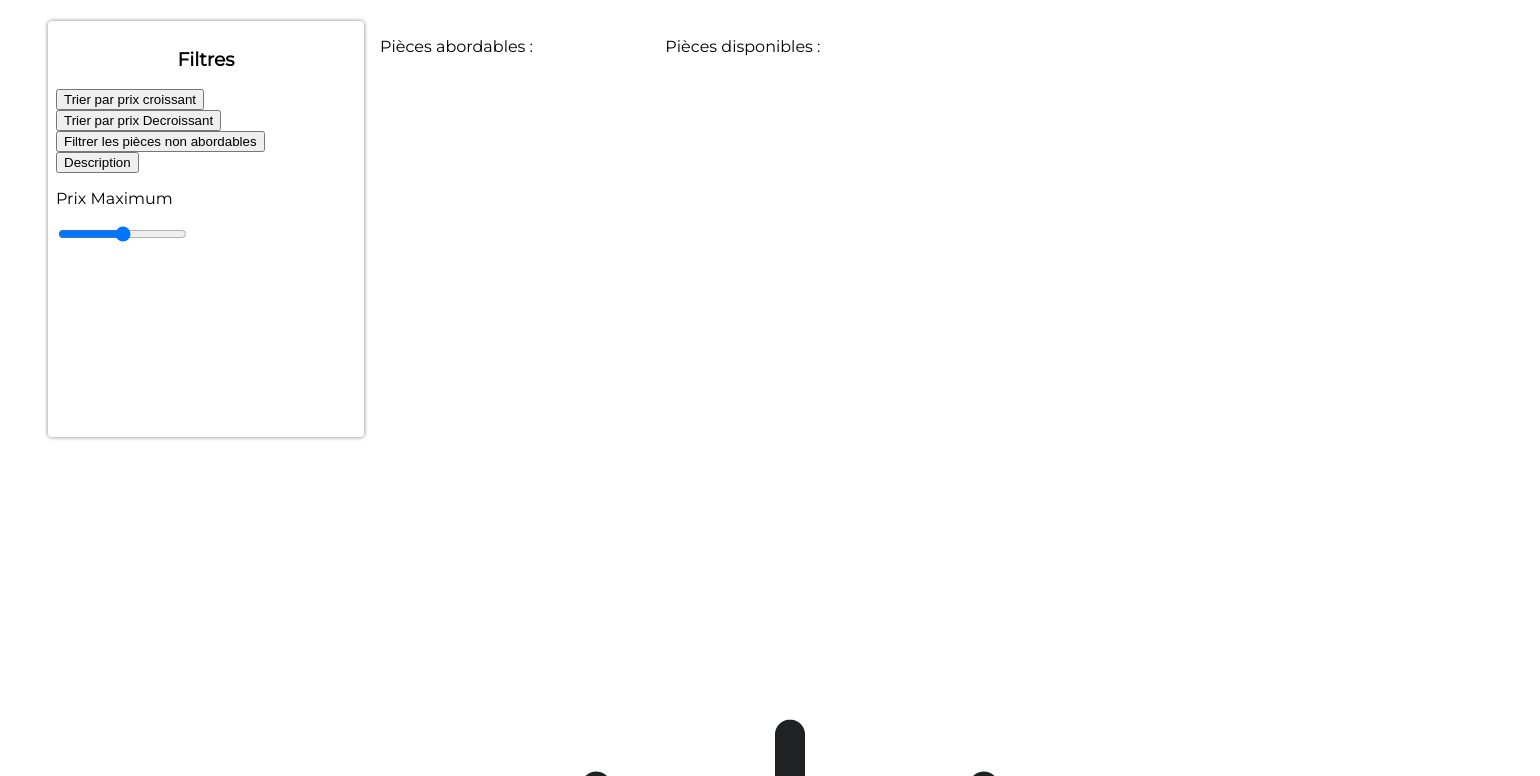
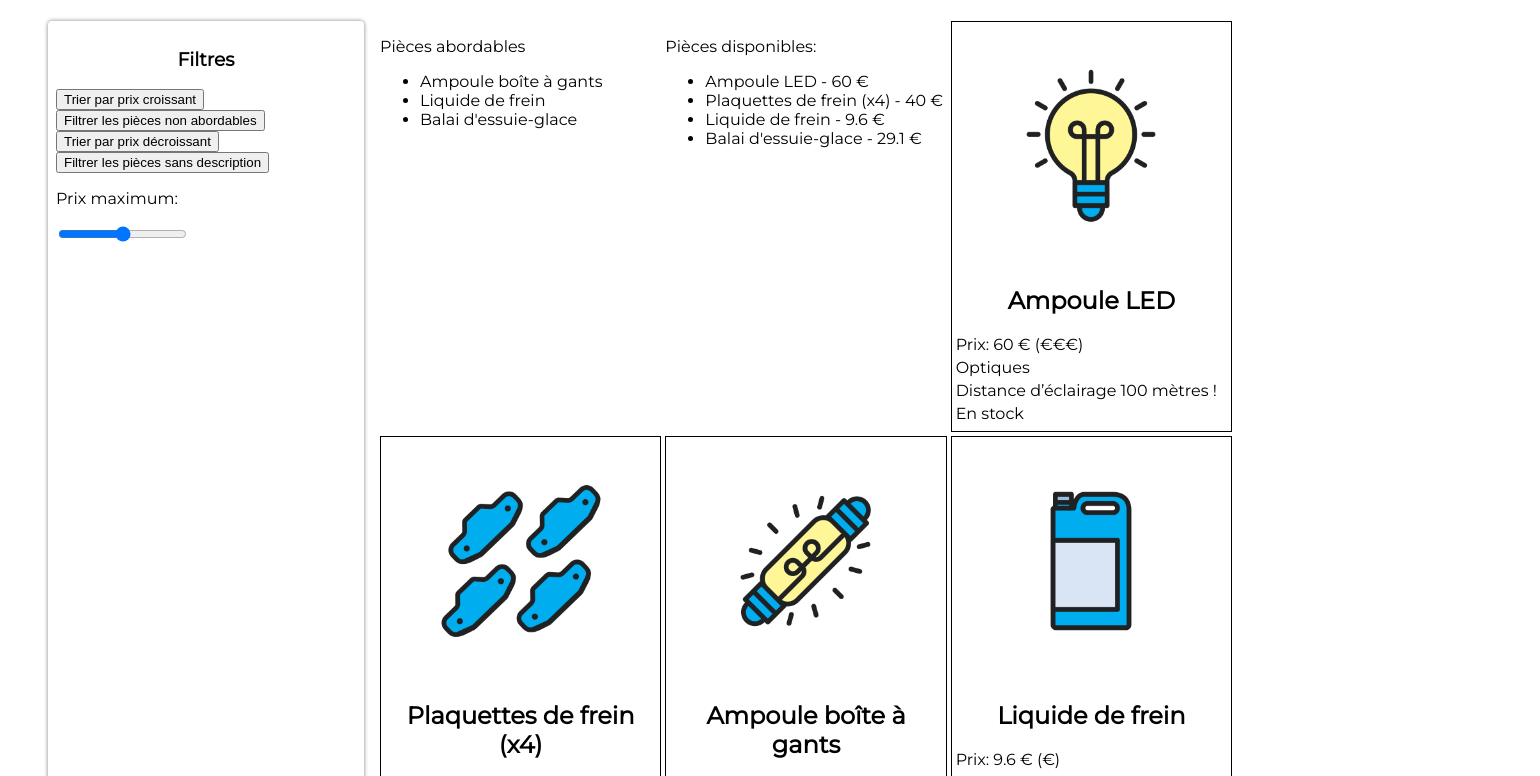
Before and after one commit to BelieveMb/Bonnes_pieces_website, a website: page index.html in a window 1280 px wide. Shown: the part 117-893 px from the top of the page, 1540 px wide, since content can reach past the window. Drawn offline with Linux system fonts and the light colour scheme.

Commit message:
all updates the pieces.js 2

```diff
--- a/index.html
+++ b/index.html
@@ -9,29 +9,32 @@
 	<body>
 		<header>
 			<img src="images/logo-les-bonnes-pieces.png" alt="LOGO">
-			<h1>King Believe</h1>
+			<h1>Les Bonnes Pièces</h1>
 		</header>
 		<main>
 			<!-- Menu de recherche -->
 			<section class="filtres">
 				<h3>Filtres</h3>
-				<button class="btn-trier">Trier par prix croissant</button> <br>
-				<button class="btn-detrier">Trier par prix Decroissant</button>
+				<button class="btn-trier">Trier par prix croissant</button>
 				<br>
-				<button class="btn-filtrer">Filtrer les pièces non
-				abordables</button> <br>
-				<button class="btn-description">Description</button> <br>
-				<p>Prix Maximum</p>
-				<input type="range" name="prix-max" id="prix-max" min="0" max="60">
+				<button class="btn-filtrer">Filtrer les pièces non abordables</button>
+				<br>
+				<button class="btn-decroissant">Trier par prix décroissant</button>
+				<br>
+				<button class="btn-nodesc">Filtrer les pièces sans description</button>
+				<br>
+				<p>Prix maximum:</p>
+				<input type="range" name="prix-max" id="prix-max" min="0" max="60" step="5">
 			</section>
 
 			<!-- Fiches produits -->
 			<section class="fiches">
+				<!-- Code ajouté -->
 				<div class="abordables">
-					<p>Pièces abordables :</p>
+
 				</div>
 				<div class="disponibles">
-					<p>Pièces disponibles :</p>
+
 				</div>
 			</section>
 		</main>
--- a/pieces.js
+++ b/pieces.js
@@ -1,166 +1,141 @@
 // Récupération des pièces depuis le fichier JSON
-const pieces = await fetch("pieces-autos.json").then(pieces => pieces.json());
+const reponse = await fetch('pieces-autos.json');
+const pieces = await reponse.json();
 
-// Fonction qui génère toute la page web
-function genererPieces(pieces) {
+function genererPieces(pieces){
     for (let i = 0; i < pieces.length; i++) {
-       // Création d’une balise dédiée à une pièce auto
+
+        const article = pieces[i];
+        // Récupération de l'élément du DOM qui accueillera les fiches
+        const sectionFiches = document.querySelector(".fiches");
+        // Création d’une balise dédiée à une pièce automobile
         const pieceElement = document.createElement("article");
-       // On crée l’élément img.
+        // Création des balises
         const imageElement = document.createElement("img");
-       // On accède à l’indice i de la liste pieces pour configurer la source de l’image.
-       imageElement.src = pieces[i].image;
+        imageElement.src = article.image;
+        const nomElement = document.createElement("h2");
+        nomElement.innerText = article.nom;
+        const prixElement = document.createElement("p");
+        prixElement.innerText = `Prix: ${article.prix} € (${article.prix < 35 ? "€" : "€€€"})`;
+        const categorieElement = document.createElement("p");
+        categorieElement.innerText = article.categorie ?? "(aucune catégorie)";
+        const descriptionElement = document.createElement("p");
+        descriptionElement.innerText = article.description ?? "Pas de description pour le moment.";
+        const stockElement = document.createElement("p");
+        stockElement.innerText = article.disponibilite ? "En stock" : "Rupture de stock";
+
+        // On rattache la balise article a la section Fiches
+        sectionFiches.appendChild(pieceElement);
         // On rattache l’image à pieceElement (la balise article)
         pieceElement.appendChild(imageElement);
-       // Idem pour le nom, le prix et la catégorie ...
-       // ...
-       // On rattache la balise article au body
-       document.body.appendChild(pieceElement);
+        pieceElement.appendChild(nomElement);
+        pieceElement.appendChild(prixElement);
+        pieceElement.appendChild(categorieElement);
+        //Ajout des éléments au DOM pour l'exercice
+        pieceElement.appendChild(descriptionElement);
+        pieceElement.appendChild(stockElement);
+
+     }
 }
 
-}
-
-// Premier affichage de la page
 genererPieces(pieces);
 
-// Ajout du listener pour trier les pièces par ordre de prix croissant
+ //gestion des bouttons
 const boutonTrier = document.querySelector(".btn-trier");
+
 boutonTrier.addEventListener("click", function () {
-   const piecesOrdonnees = Array.from(pieces)
+    const piecesOrdonnees = Array.from(pieces);
     piecesOrdonnees.sort(function (a, b) {
-       return b.prix - a.prix;
+        return a.prix - b.prix;
      });
-  // Effacement de l'écran et regénération de la page
      document.querySelector(".fiches").innerHTML = "";
     genererPieces(piecesOrdonnees);
 });
 
-// Ajout du listener pour filtrer les pièces non abordables
 const boutonFiltrer = document.querySelector(".btn-filtrer");
+
 boutonFiltrer.addEventListener("click", function () {
     const piecesFiltrees = pieces.filter(function (piece) {
-       return piece.disponibilite;
+        return piece.prix <= 35;
     });
-   // Effacement de l'écran et regénération de la page avec les pièces filtrées uniquement
     document.querySelector(".fiches").innerHTML = "";
     genererPieces(piecesFiltrees);
 });
 
-/*récuperation de données depuis le fichier JSON
-const reponse =  await fetch('pieces-autos.json');
-const pieces =  await reponse.json();
-//la boucle for
-for (let i = 0; i < pieces.length; i++) {
-    //création des balises sur le DOM
-    const article = pieces[i];
-    const articleElement = document.createElement("article");
-    const imageElement = document.createElement("img");
-    //with document.createElement('img') we can create a balise img
-    // imageElement.src = article.image;
-    imageElement.src = pieces[i].image;
-    const nomElement = document.createElement("h2");
-    nomElement.innerText = article.nom;
-    const prixElement =  document.createElement("p");
-    //prixElement.innerText = `Prix : ${article.prix} £`;
-    prixElement.innerText = `Prix: ${article.prix} € (${article.prix < 35 ? "€" : "€€€"})`;
-    const categorieElement = document.createElement("p");
-    categorieElement.innerText = article.categorie ?? "(aucune catégorie)";
-    //operateur nullish ?? pour afficher "(aucune catégorie)" si categorie est null ou undefined
-    const descriptionElement = document.createElement("p");
-    descriptionElement.innerText = article.description ?? "Pas de description pour le moment";
-    //variable stock
-    const stockElement = document.createElement("p");
-    stockElement.innerText = article.disponibilite ? "En stock" : "Rupture de stock";
-    //affiche des balises via le parent
-    const sectionFiches = document.querySelector('.fiches');
-    sectionFiches.appendChild(articleElement);
-    articleElement.appendChild(imageElement);
-    articleElement.appendChild(nomElement);
-    articleElement.appendChild(prixElement);
-    articleElement.appendChild(categorieElement);
-    articleElement.appendChild(descriptionElement);
-    articleElement.appendChild(stockElement);
-}
+//Correction Exercice
+const boutonDecroissant = document.querySelector(".btn-decroissant");
 
-//le trie
-const boutonTrier =  document.querySelector('.btn-trier');
-boutonTrier.addEventListener("click", function(){
-    //Puis il nous faut réordonner les éléments de la liste en fonction de leur
-    //prix. Pour cela, nous utilisons la fonction sort qui prend en argument…
-    //une nouvelle fonction anonyme
-    const piecesOrdonnees = Array.from(pieces); //on copie les pieces dans cette var
-    piecesOrdonnees.sort(function (a, b) {
-        return a.prix - b.prix;
-    });
-     console.log(piecesOrdonnees);
-});
-
-//le filtrage
-const boutonFiltrer = document.querySelector(".btn-filtrer");
-boutonFiltrer.addEventListener("click", function () {
-    // la fonction filter. Elle prend en argument une fonction anonyme qui sera
-    // appelée une fois par élément de la liste. La fonction anonyme prend un
-    // paramètre : l’élément à tester, qui se trouvera ou non dans la liste filtrée.
-    const piecesFiltrees = pieces.filter(function (piece) {
-        return piece.prix <= 35;
-    });
-});
-//affiche les articles qui ont une description
-const btnDescription = document.querySelector('.btn-description');
-btnDescription.addEventListener('click', function() {
-    const descriptionFilt = pieces.filter(function(piece) {
-        return piece.description
-    });
-});
-//trier en ordre decroissant
-const btnDecrois =  document.querySelector('.btn-detrier');
-btnDecrois.addEventListener("click", function(){
-    //Puis il nous faut réordonner les éléments de la liste en fonction de leur
-    //prix. Pour cela, nous utilisons la fonction sort qui prend en argument…
-    //une nouvelle fonction anonyme
-    const piecesOrdonnees = Array.from(pieces); //on copie les pieces dans cette var
+boutonDecroissant.addEventListener("click", function () {
+    const piecesOrdonnees = Array.from(pieces);
     piecesOrdonnees.sort(function (a, b) {
         return b.prix - a.prix;
      });
-     console.log(piecesOrdonnees);
+     document.querySelector(".fiches").innerHTML = "";
+    genererPieces(piecesOrdonnees);
 });
 
-//parcourir le tableau et supprimer
+const boutonNoDescription = document.querySelector(".btn-nodesc");
+
+boutonNoDescription.addEventListener("click", function () {
+    const piecesFiltrees = pieces.filter(function (piece) {
+        return piece.description
+    });
+    document.querySelector(".fiches").innerHTML = "";
+    genererPieces(piecesFiltrees);
+});
+
 const noms = pieces.map(piece => piece.nom);
 for(let i = pieces.length -1 ; i >= 0; i--){
     if(pieces[i].prix > 35){
-       noms.splice(i,1)
+        noms.splice(i,1);
     }
 }
-console.log(noms);
+console.log(noms)
+//Création de l'en-tête
+
+const pElement = document.createElement('p')
+pElement.innerText = "Pièces abordables";
 //Création de la liste
 const abordablesElements = document.createElement('ul');
 //Ajout de chaque nom à la liste
 for(let i=0; i < noms.length ; i++){
     const nomElement = document.createElement('li');
     nomElement.innerText = noms[i];
-   abordablesElements.appendChild(nomElement)
+    abordablesElements.appendChild(nomElement);
 }
 // Ajout de l'en-tête puis de la liste au bloc résultats filtres
 document.querySelector('.abordables')
+    .appendChild(pElement)
     .appendChild(abordablesElements);
 
-//code
-const nomsDispo = pieces.map(piece => piece.nom);
-const prix = pieces.map(piece => piece.prix);
-for(let i = pieces.length -1; i >= 0; i--){
-    // if ("disponibilite"== true) {
-    if (pieces[i].disponibilite === false) {
-        nomsDispo.splice(i,1);
-        prix.splice(i,1);
+//Code Exercice
+const nomsDisponibles = pieces.map(piece => piece.nom)
+const prixDisponibles = pieces.map(piece => piece.prix)
+
+for(let i = pieces.length -1 ; i >= 0; i--){
+    if(pieces[i].disponibilite === false){
+        nomsDisponibles.splice(i,1);
+        prixDisponibles.splice(i,1);
     }
 }
-//create liste
-const disponibleElements = document.createElement('ul');
-for (let i = 0; i < nomsDispo.length; i++) {
-    const nomElementDispo = document.createElement('li');
-    nomElementDispo.innerText = nomsDispo[i] + " - " + prix[i];
-    disponibleElements.appendChild(nomElementDispo);
+
+const disponiblesElement = document.createElement('ul');
+
+for(let i=0 ; i < nomsDisponibles.length ; i++){
+    const nomElement = document.createElement('li');
+    nomElement.innerText = `${nomsDisponibles[i]} - ${prixDisponibles[i]} €`
+    disponiblesElement.appendChild(nomElement);
 }
-document.querySelector('.disponibles')
-.appendChild(disponibleElements);*/
+
+const pElementDisponible = document.createElement('p')
+pElementDisponible.innerText = "Pièces disponibles:";
+document.querySelector('.disponibles').appendChild(pElementDisponible).appendChild(disponiblesElement)
+
+const inputPrixMax = document.querySelector('#prix-max')
+inputPrixMax.addEventListener('input', function(){
+    const piecesFiltrees = pieces.filter(function(piece){
+        return piece.prix <= inputPrixMax.value;
+    });
+    document.querySelector(".fiches").innerHTML = "";
+    genererPieces(piecesFiltrees);
+})
```
Lines whose indentation alone changed are shown as unchanged.
